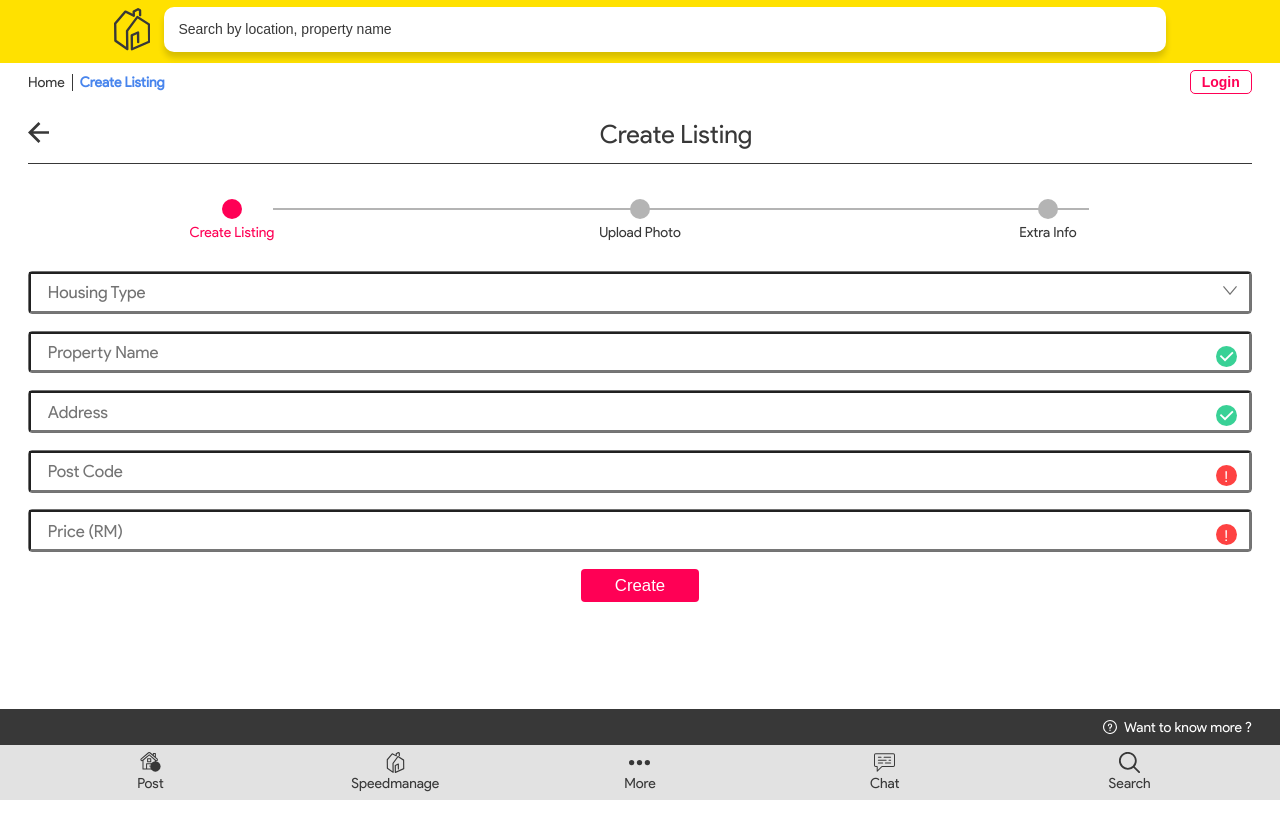
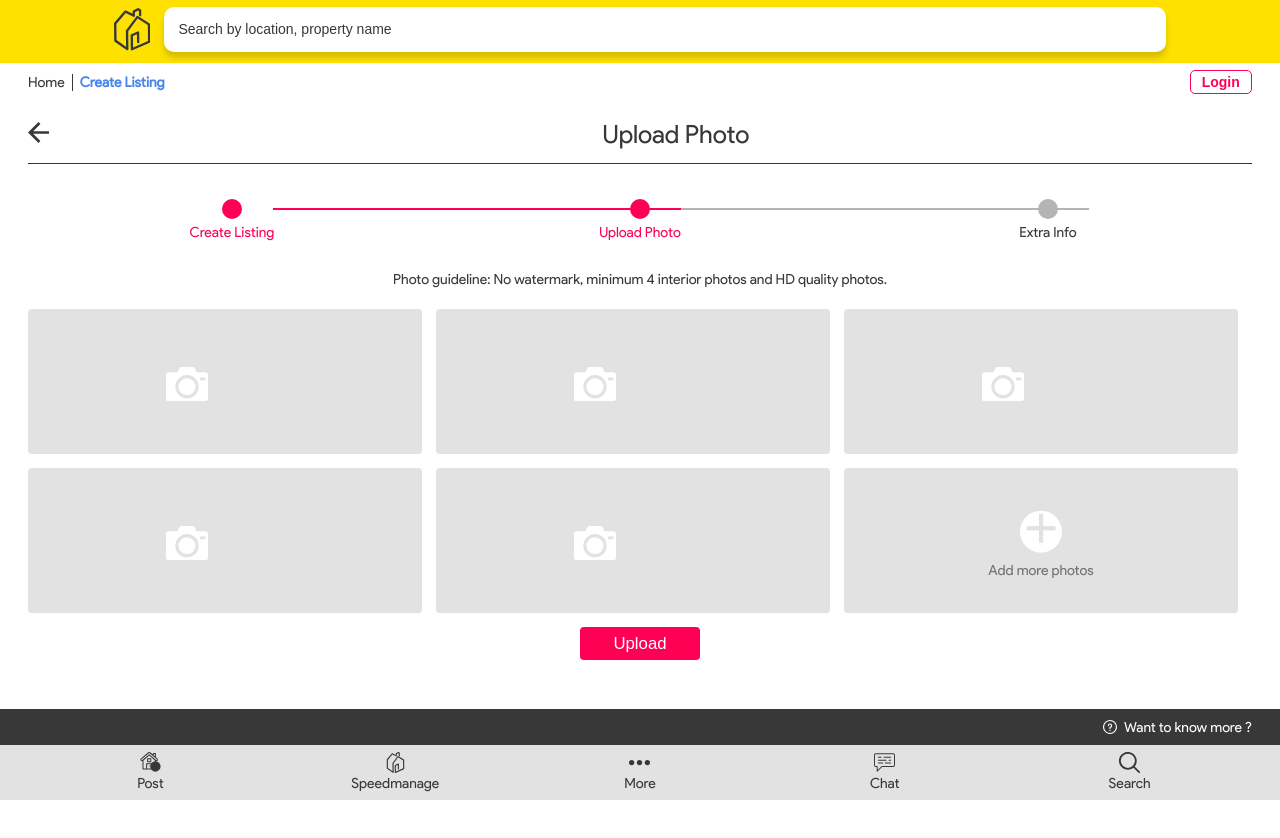
Before and after one commit to ishraqe/speed-rent, a React (Create React App) app: page /create-listing in a window 1280 px wide. Shown: the top 838 px of the page. Before the commit the page ends 800 px from the top, so only its background shows below. Built offline with nearby package versions, Linux system fonts and the light colour scheme.

Commit message:
plus added

```diff
--- a/src/assets/index.scss
+++ b/src/assets/index.scss
@@ -555,7 +555,7 @@
       #progressbar li.active:after {
         background: var(--button-color);
       }
-      form {
+      .createListing {
         .input-group {
           margin-bottom: 1.2em;
 
@@ -664,6 +664,74 @@
           }
         }
       }
+      .uploadPhotosContainer {
+        text-align: center;
+        .uploadInfo {
+          color: var(--font-color);
+          font-size: 1em;
+          font-family: "Product Sans";
+        }
+        .uploadPhotoInputContainer {
+          display: flex;
+          flex-wrap: wrap;
+          margin-top: 1.5em;
+          .box {
+            flex-grow: 1;
+            flex-shrink: 0;
+            flex-basis: calc(33% - 10px);
+            margin-right: 1em;
+            margin-bottom: 1em;
+            position: relative;
+            background-color: #e2e2e2;
+            height: 145px;
+            border-radius: 4px;
+            input {
+              height: 100%;
+              width: 100%;
+              border: none;
+              background: transparent;
+              outline: none;
+              border: solid transparent;
+              opacity: 0;
+              filter: alpha(opacity=0);
+              -o-transform: translate(250px, -50px) scale(1);
+              -moz-transform: translate(-300px, 0) scale(4);
+              direction: ltr;
+              cursor: pointer;
+              z-index: 2;
+              position: relative;
+            }
+            .camera-icon {
+              width: 3em;
+              position: absolute;
+              top: 40%;
+              left: 35%;
+            }
+            .more {
+              position: absolute;
+              top: 0;
+              left: 0;
+              width: 100%;
+              bottom: 0;
+              display: flex;
+              flex-direction: column;
+              justify-content: center;
+              align-items: center;
+              .more-icon {
+                width: 3em;
+              }
+              .more-text {
+                color: #727272;
+              }
+            }
+            &:after {
+              content: "";
+              display: block;
+              padding-bottom: 100%;
+            }
+          }
+        }
+      }
       .buttonContainer {
         text-align: center;
       }
--- a/src/component/svgIcon.js
+++ b/src/component/svgIcon.js
@@ -436,3 +436,62 @@ export const InCorrectIcon = props => (
     </g>
   </svg>
 );
+
+export const CameraIcon = props => (
+  <svg
+    className={props.className}
+    xmlns="http://www.w3.org/2000/svg"
+    viewBox="0 0 130 105.625"
+  >
+    <g id="Group_66" data-name="Group 66" transform="translate(0)">
+      <path
+        id="Path_193"
+        data-name="Path 193"
+        style={{
+          fill: "#fff"
+        }}
+        d="M38.594,60.938A26.406,26.406,0,1,0,65,34.531,26.406,26.406,0,0,0,38.594,60.938ZM121.875,16.25H93.438C91.406,8.125,89.375,0,81.25,0H48.75C40.625,0,38.594,8.125,36.563,16.25H8.125A8.141,8.141,0,0,0,0,24.375V97.5a8.141,8.141,0,0,0,8.125,8.125h113.75A8.141,8.141,0,0,0,130,97.5V24.375a8.141,8.141,0,0,0-8.125-8.125ZM65,96.992a36.055,36.055,0,1,1,36.055-36.055A36.071,36.071,0,0,1,65,96.992Zm56.875-56.367h-16.25V32.5h16.25Zm0,0"
+      />
+    </g>
+  </svg>
+);
+
+export const PlusIcon = props => (
+  <svg
+    className={props.className}
+    xmlns="http://www.w3.org/2000/svg"
+    viewBox="0 0 106 150"
+  >
+    <defs />
+    <g id="Group_487" data-name="Group 487" transform="translate(-729 -2008)">
+      <circle
+        id="Ellipse_311"
+        data-name="Ellipse 311"
+        style={{
+          fill: "#fff"
+        }}
+        cx="53"
+        cy="53"
+        r="53"
+        transform="translate(729 2030)"
+      />
+      <g id="Group_486" data-name="Group 486">
+        <text
+          id="_"
+          data-name="+"
+          style={{
+            fill: "#e2e2e2",
+            "font-size": "150px",
+            "font-family": "Helvetica-Bold, Helvetica",
+            "font-weight": 700
+          }}
+          transform="translate(782 2124)"
+        >
+          <tspan x="-43.799" y="0">
+            +
+          </tspan>
+        </text>
+      </g>
+    </g>
+  </svg>
+);
--- a/src/container/Listing/Component/create.js
+++ b/src/container/Listing/Component/create.js
@@ -5,10 +5,13 @@ import {
   CorrectIcon,
   InCorrectIcon
 } from "../../../component/svgIcon";
+import Button from "../../../component/Button";
 
 const Create = props => {
   return (
     <>
+      <div className="createListing">
+        <form>
           <div className="input-group">
             <input
               type="text"
@@ -27,7 +30,9 @@ const Create = props => {
                   Landed
                   <input
                     type="checkbox"
-                onChange={e => props.housingTypeCheckBoxValue(e.target.value)}
+                    onChange={e =>
+                      props.housingTypeCheckBoxValue(e.target.value)
+                    }
                     value="Landed"
                     checked={props.housingTypeValue == "Landed"}
                   />
@@ -37,7 +42,9 @@ const Create = props => {
                   High rise
                   <input
                     type="checkbox"
-                onChange={e => props.housingTypeCheckBoxValue(e.target.value)}
+                    onChange={e =>
+                      props.housingTypeCheckBoxValue(e.target.value)
+                    }
                     value="High Rise"
                     checked={props.housingTypeValue == "High Rise"}
                   />
@@ -62,6 +69,11 @@ const Create = props => {
             <InCorrectIcon className="input-icon" />
             <input type="text" placeholder="Price (RM)" className="input" />
           </div>
+          <div className="buttonContainer">
+            <Button title="Create" onClick={props.handleButton} />
+          </div>
+        </form>
+      </div>
     </>
   );
 };
--- a/src/container/Listing/Component/uploadPhoto.js
+++ b/src/container/Listing/Component/uploadPhoto.js
@@ -1,7 +1,49 @@
 import React from "react";
-
+import { CameraIcon, PlusIcon } from "../../../component/svgIcon";
+import Button from "../../../component/Button";
 const UploadPhoto = props => {
-  return <p>UploadPhoto</p>;
+  return (
+    <div className="uploadPhotosContainer">
+      <span className="uploadInfo">
+        Photo guideline: No watermark, minimum 4 interior photos and HD quality
+        photos.
+      </span>
+      <form>
+        <div className="uploadPhotoInputContainer">
+          <div class="box ">
+            <input type="file" />
+            <CameraIcon className="camera-icon" />
+          </div>
+          <div class="box ">
+            <input type="file" />
+            <CameraIcon className="camera-icon" />
+          </div>
+          <div class="box ">
+            <input type="file" />
+            <CameraIcon className="camera-icon" />
+          </div>
+          <div class="box ">
+            <input type="file" />
+            <CameraIcon className="camera-icon" />
+          </div>
+          <div class="box ">
+            <input type="file" />
+            <CameraIcon className="camera-icon" />
+          </div>
+          <div class="box ">
+            <input type="file" />
+            <div className="more">
+              <PlusIcon className="more-icon" />
+              <span className="more-text">Add more photos</span>
+            </div>
+          </div>
+        </div>
+        <div className="buttonContainer">
+          <Button title="Upload" onClick={props.handleButton} />
+        </div>
+      </form>
+    </div>
+  );
 };
 
 export default UploadPhoto;
--- a/src/container/Listing/Listing.js
+++ b/src/container/Listing/Listing.js
@@ -10,7 +10,7 @@ import UploadPhoto from "./Component/uploadPhoto";
 
 export default class Listing extends Component {
   state = {
-    stage: 1,
+    stage: 2,
     headingTitle: "create listing",
     createListing: {
       housingTypeExtend: false,
@@ -51,7 +51,6 @@ export default class Listing extends Component {
     });
   };
   handleHousingTypeCheckBox = value => {
-    console.log(value);
     this.setState({
       createListing: {
         housingType: value,
@@ -67,10 +66,11 @@ export default class Listing extends Component {
           showProperty={this.state.createListing.housingTypeExtend}
           housingTypeValue={this.state.createListing.housingType}
           housingTypeCheckBoxValue={this.handleHousingTypeCheckBox}
+          handleButton={this.handleStage}
         />
       );
     } else if (this.state.stage === 2) {
-      return <UploadPhoto />;
+      return <UploadPhoto handleButton={this.handleStage} />;
     } else if (this.state.stage === 3) {
       return <ExtraInfo />;
     }
@@ -94,10 +94,7 @@ export default class Listing extends Component {
               <div className="wrapper">
                 <div className="FormContent">
                   <div className="steps">{this.renderSteps()}</div>
-                  <form>{this.renderStage()}</form>
-                  <div className="buttonContainer">
-                    <Button title="Create" onClick={() => this.handleStage()} />
-                  </div>
+                  {this.renderStage()}
                 </div>
               </div>
             </div>
```
Also changed, not shown: src/assets/img/cameraICon.svg (added), src/assets/img/plus-icon.svg (added). Lines whose indentation alone changed are shown as unchanged.
